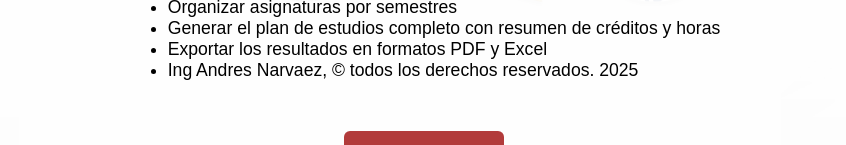
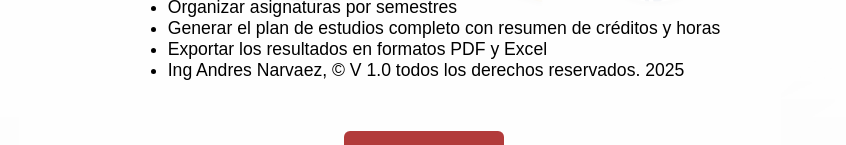
Before and after one commit to Razor922/MYPROYECT, a plain HTML site: page index.html in a window 1280 px wide. Shown: the part 489-634 px from the top of the page, without its empty margins (236-1082 px from the left). Drawn offline with Linux system fonts and the light colour scheme.

Commit message:
Update index.html

```diff
--- a/index.html
+++ b/index.html
@@ -403,7 +403,7 @@
     <li>Organizar asignaturas por semestres</li>
     <li>Generar el plan de estudios completo con resumen de créditos y horas</li>
     <li>Exportar los resultados en formatos PDF y Excel</li>
-    <li>Ing Andres Narvaez, &copy todos los derechos reservados. 2025</li>
+    <li>Ing Andres Narvaez, &copy V 1.0 todos los derechos reservados. 2025</li>
   </ul>
 
   <button onclick="hideSplashScreen()">INGRESAR</button>
```
